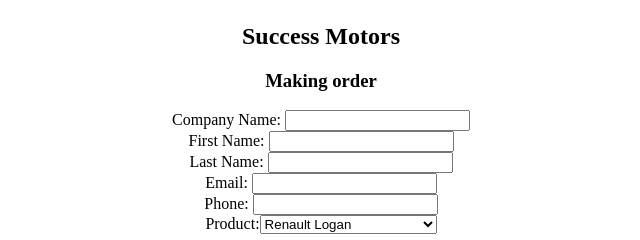
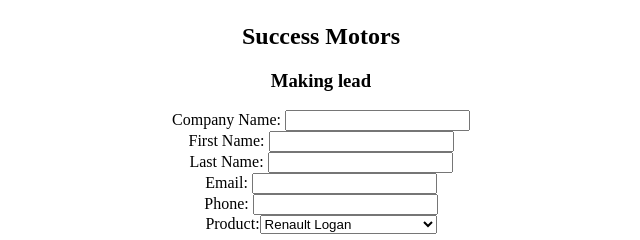
Before and after one commit to DKrulikovski/successMotorsApp, a website: page public/index.html in a window 1280 px wide. Shown: the part 159-399 px from the top of the page, 319-959 px from the left. Drawn offline with Linux system fonts and the light colour scheme; files whose address does not match are found by name.

Commit message:
Update index.html

```diff
--- a/public/index.html
+++ b/public/index.html
@@ -6,7 +6,7 @@
       <script>
        function timestamp() { var response = document.getElementById("g-recaptcha-response"); if (response == null || response.value.trim() == "") {var elems = JSON.parse(document.getElementsByName("captcha_settings")[0].value);elems["ts"] = JSON.stringify(new Date().getTime());document.getElementsByName("captcha_settings")[0].value = JSON.stringify(elems); } } setInterval(timestamp, 500);
       </script>
-    <title>Success Motors - Making order</title>
+    <title>Success Motors - Making lead</title>
   </head>
   <center>
     <header>
@@ -15,7 +15,7 @@
     </header>
     <body>
 
-      <h3>Making order</h3>
+      <h3>Making lead</h3>
       <form action="https://webto.salesforce.com/servlet/servlet.WebToLead?encoding=UTF-8" method="POST">
         <input type=hidden name='captcha_settings' value='{"keyname":"SuccessMotorsApiKey","fallback":"true","orgId":"00D5g0000062VN2","ts":""}'>
         <input type=hidden name="oid" value="00D5g0000062VN2">
```
